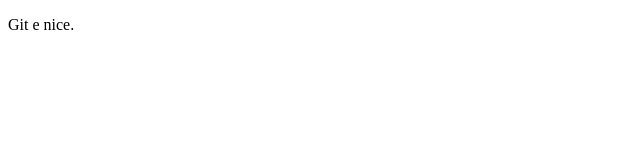
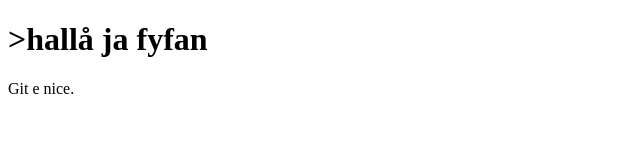
Before and after one commit to 21centimeter/blommorna, a plain HTML site: page index.html in a window 1280 px wide. Shown: the whole page, without its empty margins (0-640 px from the left). Drawn offline with Linux system fonts and the light colour scheme.

Commit message:
added h1

```diff
--- a/index.html
+++ b/index.html
@@ -7,6 +7,8 @@
     <title>Document</title>
 </head>
 <body>
+    <h1>>hallå ja fyfan</h1>
     <p>Git e nice.</p>
+
 </body>
 </html>
```
